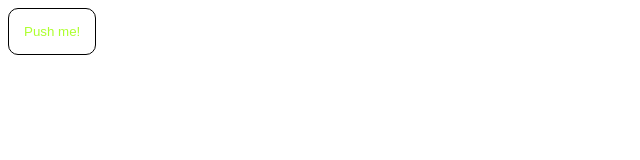
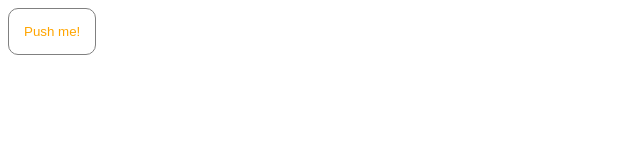
Before and after one commit to T1zl/test-vs, a plain HTML site: page index.html in a window 1280 px wide. Shown: the whole page, without its empty margins (0-640 px from the left). Drawn offline with Linux system fonts and the light colour scheme.

Commit message:
updated styles button

```diff
--- a/style.css
+++ b/style.css
@@ -1,7 +1,7 @@
 button {
     padding: 15px;
-    color: greenyellow;
+    color: orange;
     border-radius: 10px;
     background: white;
-    border: 1px solid black;
+    border: 1px solid gray;
 }
```
